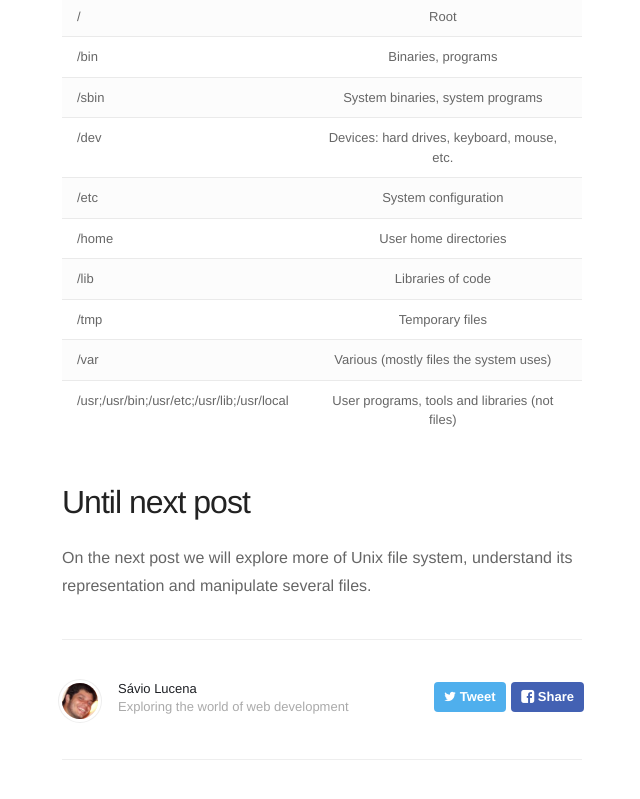
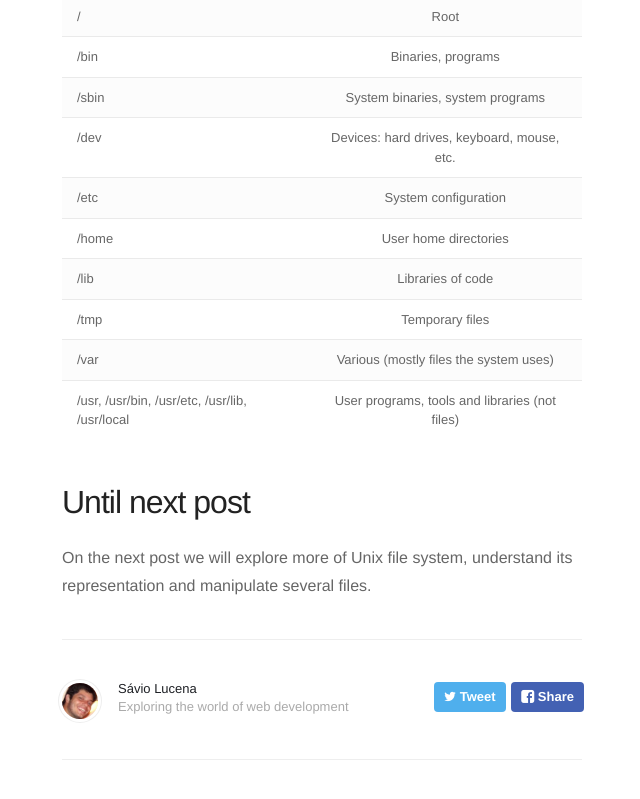
Before and after one commit to saviogl/saviogl.github.io, a Jekyll site: the page built from _posts/2016-01-07-unix-overview-for-macosx-users-part-I.markdown, in a window 1280 px wide and 900 px high, scrolled down 4449 px. Shown: the top 799 px of the window, without its empty margins (318-958 px from the left). Built offline with Jekyll 4.4.1, drawn with Linux system fonts in a browser that asks for light colours; nearby versions of some CDN libraries; Markdown is read by kramdown in place of the engine named in the settings.

```diff
--- a/_posts/2016-01-07-unix-overview-for-macosx-users-part-I.markdown
+++ b/_posts/2016-01-07-unix-overview-for-macosx-users-part-I.markdown
@@ -96,7 +96,7 @@ A typical Unix directory structure is shown below:
 | /lib  																			| Libraries of code
 | /tmp  																			| Temporary files
 | /var  																			| Various (mostly files the system uses)
-| /usr;/usr/bin;/usr/etc;/usr/lib;/usr/local  | User programs, tools and libraries (not files)
+| /usr, /usr/bin, /usr/etc, /usr/lib, /usr/local  | User programs, tools and libraries (not files)
 
 # Until next post
 
```
